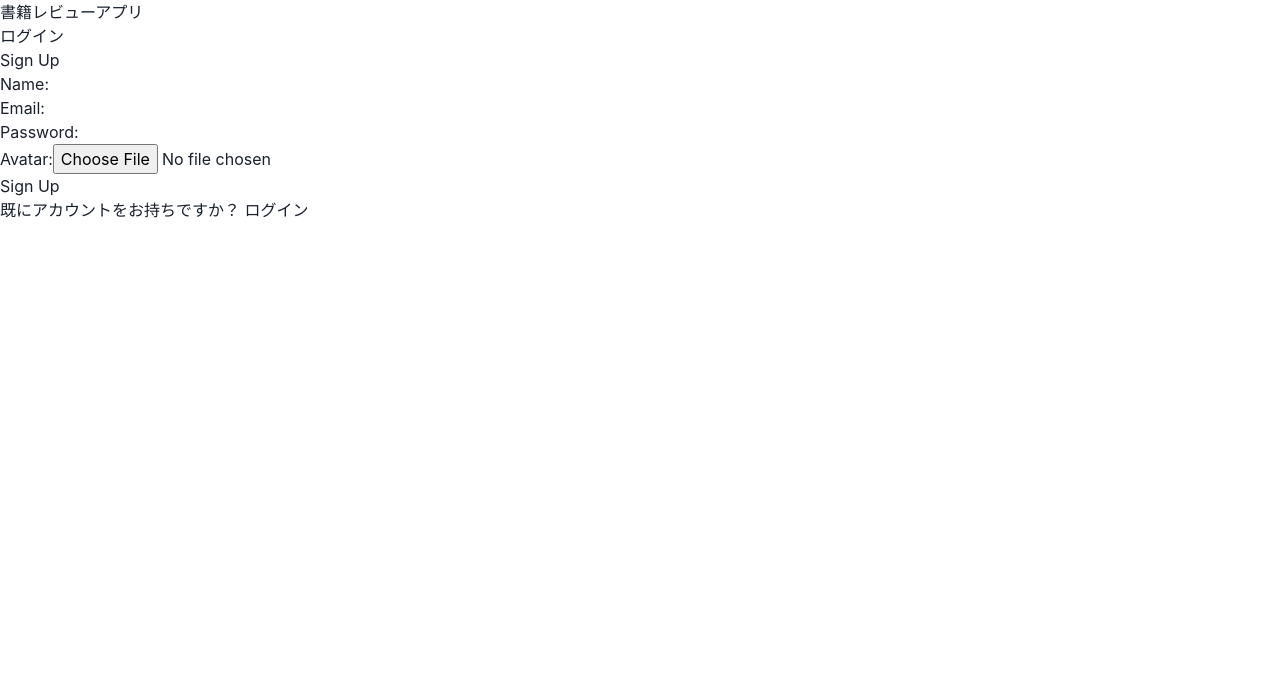
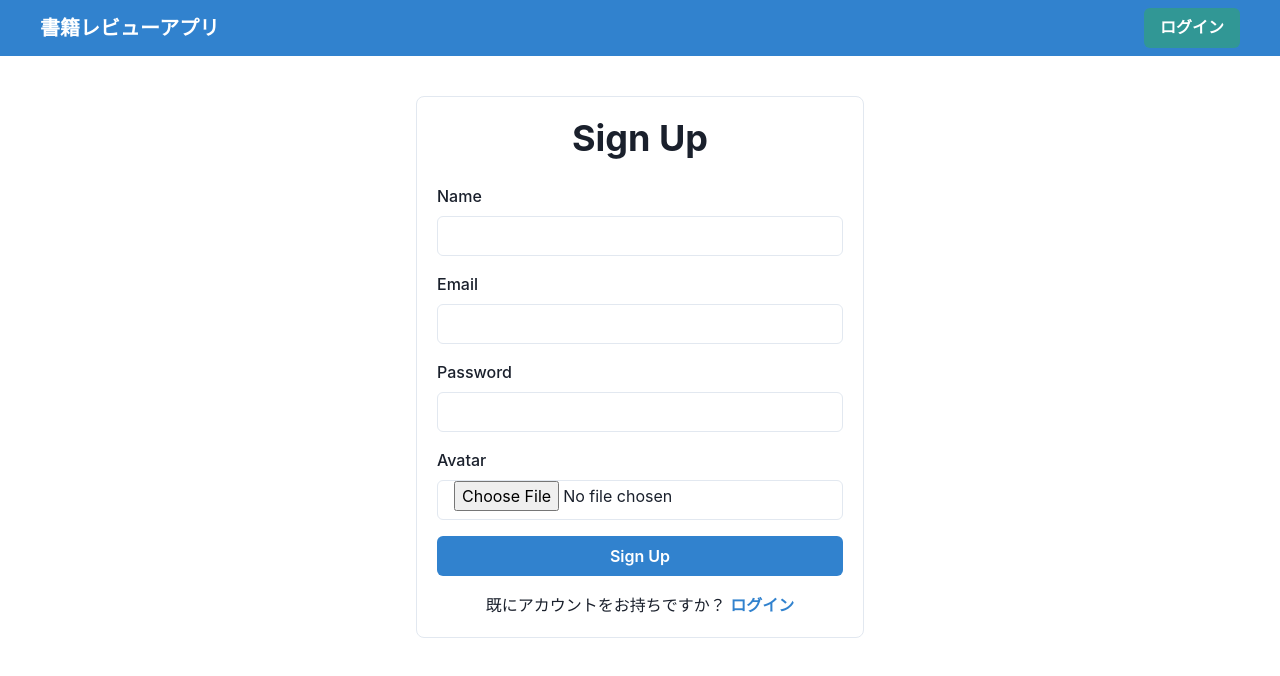
Before and after one commit to hayaoki-engineer/book-review-app-react, a React (Vite) app: page /signup in a window 1280 px wide. Shown: the top 676 px of the page. Built offline with nearby package versions, Linux system fonts and the light colour scheme.

Commit message:
レイアウト

```diff
--- a/src/components/Header.tsx
+++ b/src/components/Header.tsx
@@ -1,7 +1,10 @@
-import { Link, useNavigate } from "react-router-dom";
+import { Box, Flex, Button, Text } from "@chakra-ui/react";
+import { useNavigate } from "react-router-dom";
 
 const Header = () => {
   const isLoggedIn = !!localStorage.getItem("authToken"); // ログイン状態をチェック
+  const userName = localStorage.getItem("userName") || "ゲスト"; // ログインユーザー名を取得。なければ'ゲスト'と表示
+  console.log(userName)
   const navigate = useNavigate();
 
   const handleLogout = () => {
@@ -12,19 +15,32 @@ const Header = () => {
   };
 
   return (
-    <header>
-      <h1>書籍レビューアプリ</h1>
-      <nav>
-        {isLoggedIn ? (
-          <div>
-            <button onClick={handleLogout}>ログアウト</button>{" "}
-            {/* ログアウトボタン */}
-          </div>
-        ) : (
-          <Link to="/login">ログイン</Link>
-        )}
-      </nav>
-    </header>
+    <Box bg="blue.500" color="white" px={4} py={2}>
+      <Flex justify="space-between" align="center" maxW="1200px" mx="auto">
+        <Text fontSize="xl" fontWeight="bold">
+          書籍レビューアプリ
+        </Text>
+        <Flex align="center">
+          {isLoggedIn ? (
+            <Flex align="center">
+              {/* <Text mr={4}>こんにちは、{userName}さん</Text>{" "} */}
+              {/* userNameが無ければ'ゲスト'と表示 */}
+              <Button
+                colorScheme="red"
+                variant="outline"
+                onClick={handleLogout}
+              >
+                ログアウト
+              </Button>
+            </Flex>
+          ) : (
+            <Button colorScheme="teal" onClick={() => navigate("/login")}>
+              ログイン
+            </Button>
+          )}
+        </Flex>
+      </Flex>
+    </Box>
   );
 };
 
--- a/src/components/Login.tsx
+++ b/src/components/Login.tsx
@@ -1,6 +1,17 @@
 import { useState, useEffect } from "react";
 import { useForm } from "react-hook-form";
 import { useNavigate } from "react-router-dom";
+import {
+  Box,
+  Button,
+  FormControl,
+  FormLabel,
+  Input,
+  FormErrorMessage,
+  Heading,
+  Text,
+  VStack,
+} from "@chakra-ui/react";
 
 // フォームに対応する型を定義
 type LoginFormValues = {
@@ -66,13 +77,20 @@ const Login = () => {
   };
 
   return (
-    <div>
-      <h1>Login</h1>
-      {errorMessage && <p style={{ color: "red" }}>{errorMessage}</p>}
+    <Box maxW="md" mx="auto" mt={10} p={5} borderWidth="1px" borderRadius="lg">
+      <Heading as="h1" mb={6} textAlign="center">
+        Login
+      </Heading>
+      {errorMessage && (
+        <Text color="red.500" mb={4} textAlign="center">
+          {errorMessage}
+        </Text>
+      )}
       <form onSubmit={handleSubmit(onSubmit)}>
-        <div>
-          <label>Email:</label>
-          <input
+        <VStack spacing={4} align="stretch">
+          <FormControl isInvalid={!!errors.email}>
+            <FormLabel>Email</FormLabel>
+            <Input
               type="email"
               {...register("email", {
                 required: "メールアドレスは必須です",
@@ -82,26 +100,38 @@ const Login = () => {
                 },
               })}
             />
-          {errors.email && (
-            <p style={{ color: "red" }}>{errors.email.message}</p>
-          )}
-        </div>
-        <div>
-          <label>Password:</label>
-          <input
+            <FormErrorMessage>
+              {errors.email && errors.email.message}
+            </FormErrorMessage>
+          </FormControl>
+
+          <FormControl isInvalid={!!errors.password}>
+            <FormLabel>Password</FormLabel>
+            <Input
               type="password"
               {...register("password", { required: "パスワードは必須です" })}
             />
-          {errors.password && (
-            <p style={{ color: "red" }}>{errors.password.message}</p>
-          )}
-        </div>
-        <button type="submit">Login</button>
+            <FormErrorMessage>
+              {errors.password && errors.password.message}
+            </FormErrorMessage>
+          </FormControl>
+
+          <Button type="submit" colorScheme="blue" width="full">
+            Login
+          </Button>
+        </VStack>
       </form>
-      <p>
-        アカウントをお持ちでない方はこちら <a href="/signup">新規登録</a>
-      </p>
-    </div>
+      <Text mt={4} textAlign="center">
+        アカウントをお持ちでない方はこちら{" "}
+        <Button
+          variant="link"
+          colorScheme="blue"
+          onClick={() => navigate("/signup")}
+        >
+          新規登録
+        </Button>
+      </Text>
+    </Box>
   );
 };
 
--- a/src/components/Signup.tsx
+++ b/src/components/Signup.tsx
@@ -2,6 +2,17 @@ import React, { useState, useEffect } from "react";
 import Compressor from "compressorjs";
 import { useForm } from "react-hook-form";
 import { useNavigate } from "react-router-dom";
+import {
+  Box,
+  Button,
+  FormControl,
+  FormLabel,
+  Input,
+  FormErrorMessage,
+  Heading,
+  Text,
+  VStack,
+} from "@chakra-ui/react";
 
 // フォームに対応する型を定義
 type SignupFormValues = {
@@ -86,50 +97,65 @@ const Signup = () => {
   };
 
   return (
-    <div>
-      <h1>Sign Up</h1>
-      {errorMessage && <p style={{ color: "red" }}>{errorMessage}</p>}
+    <Box maxW="md" mx="auto" mt={10} p={5} borderWidth="1px" borderRadius="lg">
+      <Heading as="h1" mb={6} textAlign="center">
+        Sign Up
+      </Heading>
+      {errorMessage && (
+        <Text color="red.500" mb={4} textAlign="center">
+          {errorMessage}
+        </Text>
+      )}
       <form onSubmit={handleSubmit(onSubmit)}>
-        <div>
-          <label>Name:</label> {/* ユーザー名の入力フィールド */}
-          <input
+        <VStack spacing={4} align="stretch">
+          <FormControl isInvalid={!!errors.name}>
+            <FormLabel>Name</FormLabel>
+            <Input
               type="text"
               {...register("name", { required: "ユーザー名は必須です" })}
             />
-          {errors.name?.message && (
-            <p style={{ color: "red" }}>{String(errors.name.message)}</p>
-          )}
-        </div>
-        <div>
-          <label>Email:</label>
-          <input
+            <FormErrorMessage>{errors.name?.message}</FormErrorMessage>
+          </FormControl>
+
+          <FormControl isInvalid={!!errors.email}>
+            <FormLabel>Email</FormLabel>
+            <Input
               type="email"
               {...register("email", { required: "メールアドレスは必須です" })}
             />
-          {errors.email?.message && (
-            <p style={{ color: "red" }}>{String(errors.email.message)}</p>
-          )}
-        </div>
-        <div>
-          <label>Password:</label>
-          <input
+            <FormErrorMessage>{errors.email?.message}</FormErrorMessage>
+          </FormControl>
+
+          <FormControl isInvalid={!!errors.password}>
+            <FormLabel>Password</FormLabel>
+            <Input
               type="password"
               {...register("password", { required: "パスワードは必須です" })}
             />
-          {errors.password?.message && (
-            <p style={{ color: "red" }}>{String(errors.password.message)}</p>
-          )}
-        </div>
-        <div>
-          <label>Avatar:</label>
-          <input type="file" accept="image/*" onChange={handleImageChange} />
-        </div>
-        <button type="submit">Sign Up</button>
+            <FormErrorMessage>{errors.password?.message}</FormErrorMessage>
+          </FormControl>
+
+          <FormControl>
+            <FormLabel>Avatar</FormLabel>
+            <Input type="file" accept="image/*" onChange={handleImageChange} />
+          </FormControl>
+
+          <Button type="submit" colorScheme="blue" width="full">
+            Sign Up
+          </Button>
+        </VStack>
       </form>
-      <p>
-        既にアカウントをお持ちですか？ <a href="/login">ログイン</a>
-      </p>
-    </div>
+      <Text mt={4} textAlign="center">
+        既にアカウントをお持ちですか？{" "}
+        <Button
+          variant="link"
+          colorScheme="blue"
+          onClick={() => navigate("/login")}
+        >
+          ログイン
+        </Button>
+      </Text>
+    </Box>
   );
 };
 
```
Lines whose indentation alone changed are shown as unchanged.
